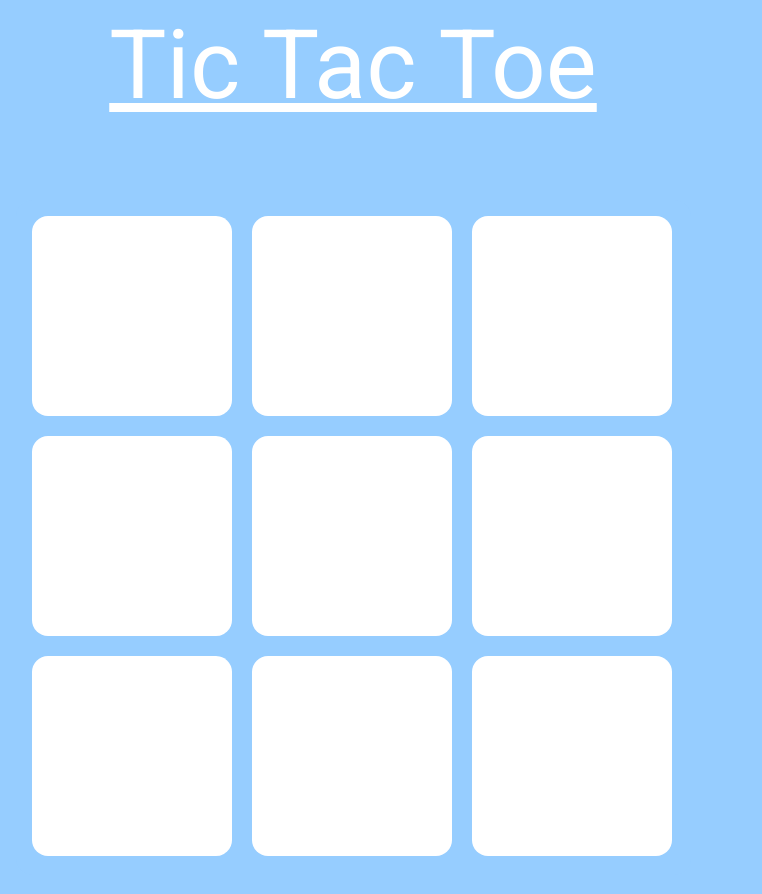
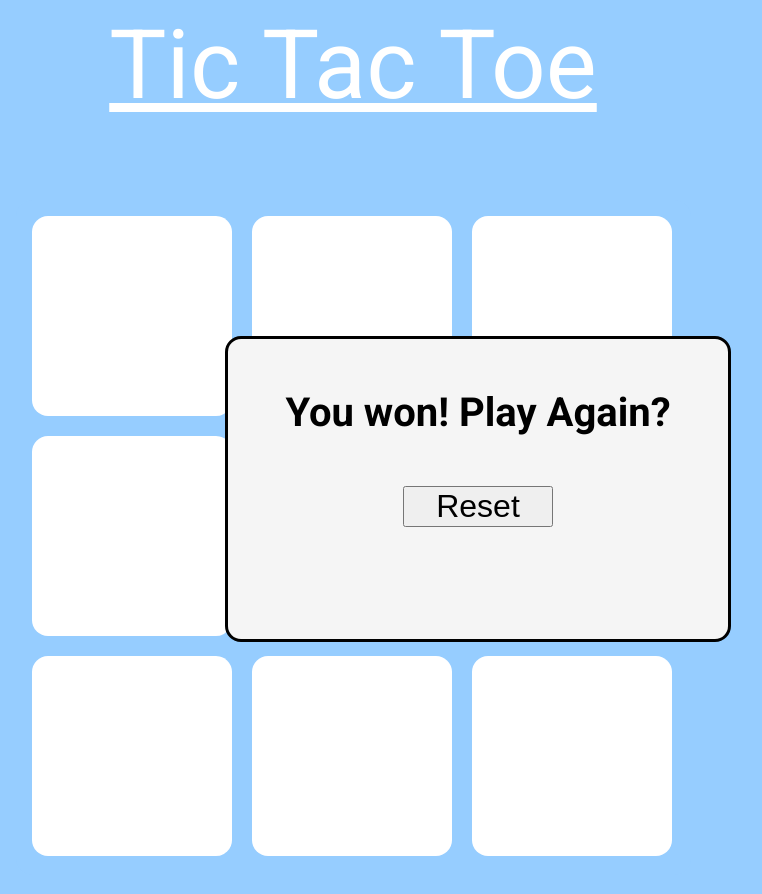
Before and after one commit to Andien99/tic-tac-toe, a plain HTML site: page index.html in a window 1280 px wide. Shown: the whole page, without its empty margins (287-1049 px from the left). Drawn offline with Linux system fonts and the light colour scheme.

```diff
--- a/index.html
+++ b/index.html
@@ -19,5 +19,9 @@
         <div id="game">
         </div>
     </div>
+    <div class="end-game win">
+        <h3>You won! Play Again?</h3>
+        <button id="reset">Reset</button>
+    </div>
 </body>
 </html>
--- a/style.css
+++ b/style.css
@@ -59,3 +59,30 @@ p {
     font-size: 200px;
     margin-bottom: 20px;
 }
+
+.end-game {
+    position: fixed;
+    display: flex;
+    flex-direction: column;
+    align-items: center;
+    gap: 50px;
+    width: 500px;
+    height: 300px;
+    top: 42%;
+    left: 40%;
+    background-color: whitesmoke;
+    border-radius: 16px;
+    border: solid 3px black;
+}
+
+h3 {
+    font-family: "Roboto", sans-serif;
+    font-size: 40px;
+    text-align: center;
+    padding-top: 50px;
+}
+
+#reset {
+    width: 150px ;
+    font-size: 32px;
+}
```
